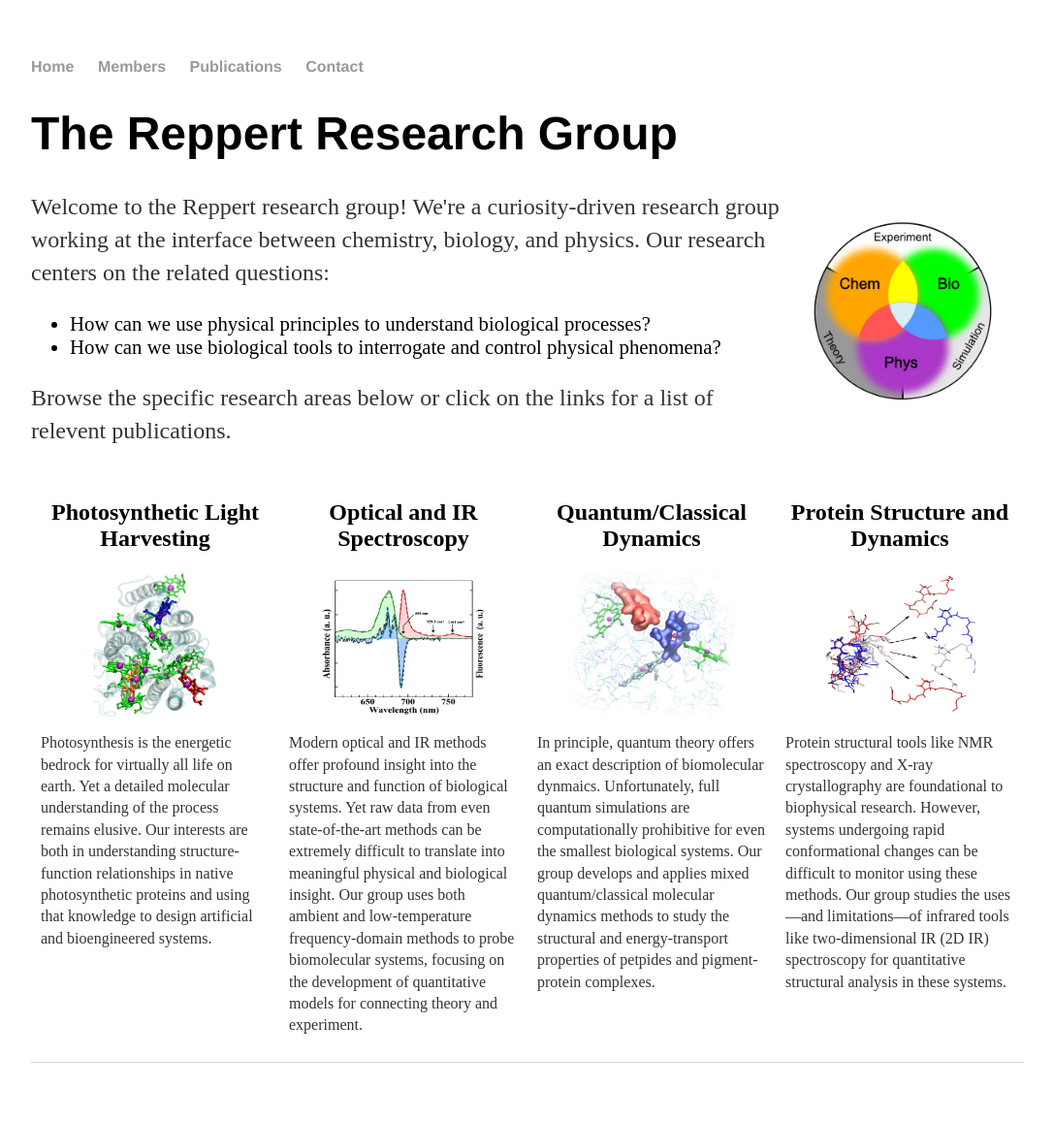
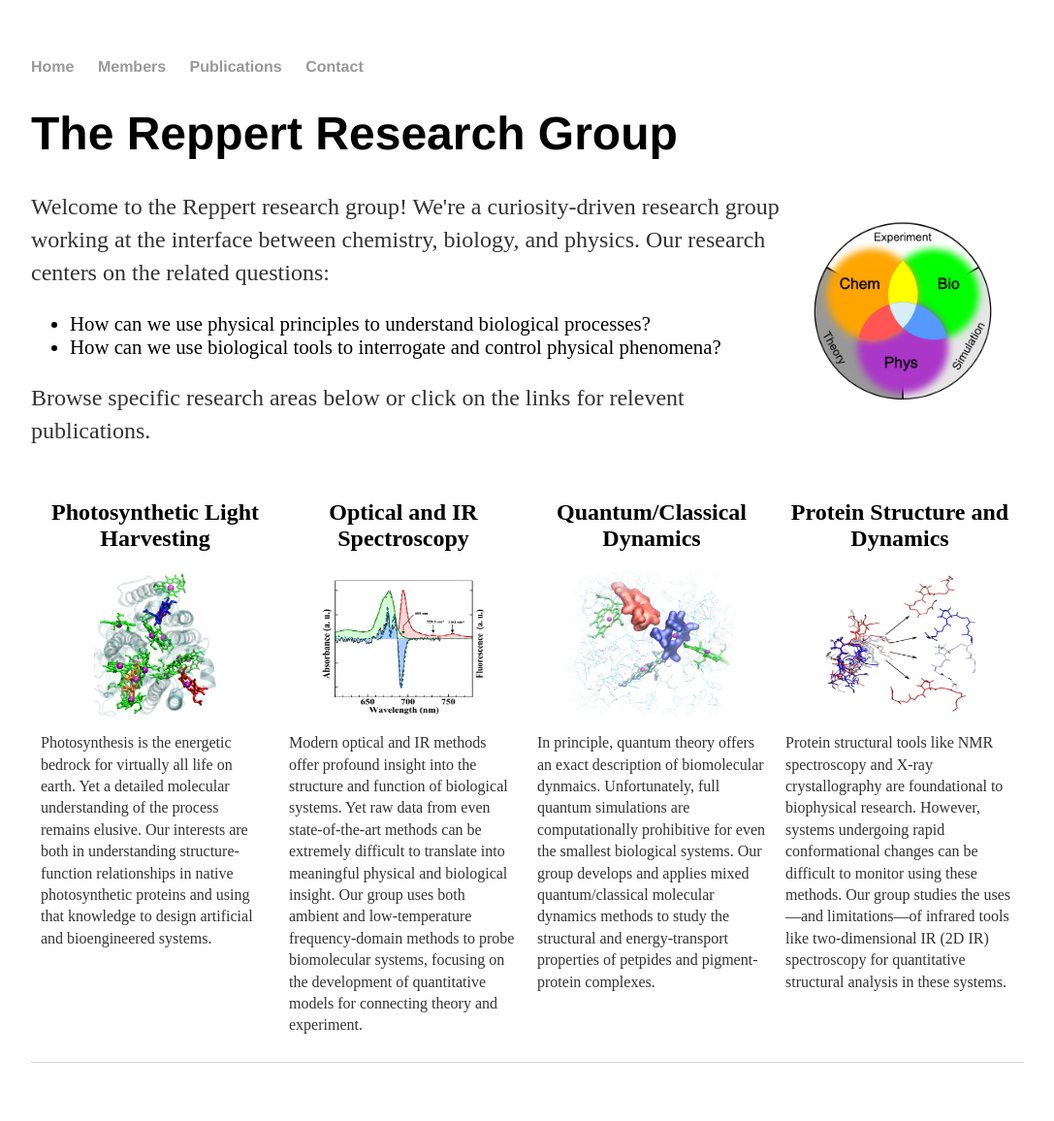
Before and after one commit to mreppert/mreppert.github.io, a Jekyll site: the page built from index.html, in a window 1280 px wide. Shown: the whole page at 97% size, without its empty margins (96-1183 px from the left). Built offline with Jekyll 4.4.1, drawn with Linux system fonts in a browser that asks for light colours.

Commit message:
Update index.html

```diff
--- a/index.html
+++ b/index.html
@@ -45,7 +45,7 @@ img {
 		<li>How can we use physical principles to understand biological processes?</li>
 		<li>How can we use biological tools to interrogate and control physical phenomena?</li>
 	</ul>
-    <p>Browse the specific research areas below or click on the links for a list of relevent publications.</p>
+    <p>Browse specific research areas below or click on the links for relevent publications.</p>
 </div>
 <body>
 
```
